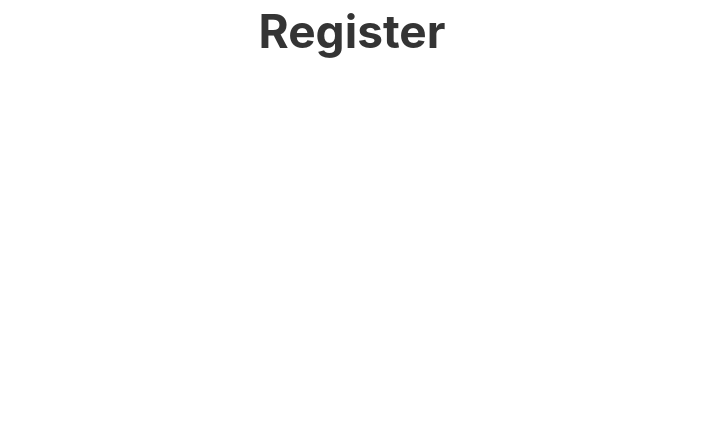
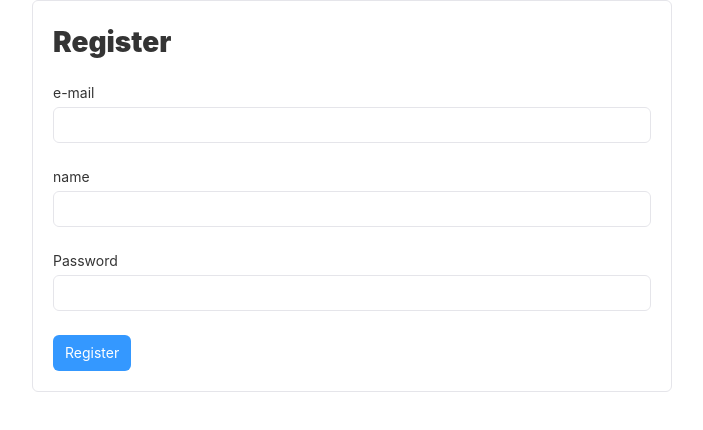
Before and after one commit to joao-pedro-de-moura/OnboardinFront, a React (Create React App) app: page /register in a window 1280 px wide. Shown: the top 430 px of the page, without its empty margins (288-991 px from the left). Built offline with nearby package versions, Linux system fonts and the light colour scheme.

Commit message:
adicionando clientes ao banco de dados e funcionalidades da pagina de cadastro

```diff
--- a/src/pages/login/index.js
+++ b/src/pages/login/index.js
@@ -24,12 +24,12 @@ export default function Login(){
                   </Form.Group>
                   <Form.Group>
                     <Form.ControlLabel>Password</Form.ControlLabel>
-                    <Form.Control name="password" type="password" autoComplete="off" />
+                    <Form.Control name="password" type="password" autoComplete="off"  />
                   </Form.Group>
                   <Form.Group>
                     <ButtonToolbar>
                       <Button appearance="primary">Sign in</Button>
-                      <Button appearance="link">Forgot password?</Button>
+                      <Button appearance="link" href='/error'>Forgot password?</Button>
                     </ButtonToolbar>
                   </Form.Group>
                 </Form>
--- a/src/pages/register/index.js
+++ b/src/pages/register/index.js
@@ -1,9 +1,69 @@
-import React from "react";
+import {
+    Container,
+    Content,
+    Form,
+    ButtonToolbar,
+    Button,
+    Panel,
+    FlexboxGrid
+  } from 'rsuite';
+  import React, {useState} from 'react';
+  import axios from '../../services/axios';
 
-export default function Register(){
-    return(
-        <h1>
-            Register
-        </h1>
+  export default function Register(){
+    const [email, setEmail] = useState('')
+    const [password, setPassword] = useState('')
+    const [name, setName] = useState('')
+   async function handleSubmite(e){
+
+
+        try{
+            const response = await axios.post('/clients',{
+                email,
+                password,
+                name
+            })
+            console.log(response.data)
+
+        }catch(e){
+            e.json({error: "erro"})
+        }
+
+   }
+
+
+    return (
+        <div className="show-fake-browser login-page">
+        <Container>
+          <Content>
+            <FlexboxGrid justify="center">
+              <FlexboxGrid.Item colspan={12}>
+                <Panel header={<h3>Register</h3>} bordered>
+                  <Form fluid onSubmit={handleSubmite}>
+                    <Form.Group>
+                      <Form.ControlLabel> e-mail </Form.ControlLabel>
+                      <Form.Control name="email" value={email} onChange={e => setEmail(e)}/>
+                    </Form.Group>
+                    <Form.Group>
+                      <Form.ControlLabel> name </Form.ControlLabel>
+                      <Form.Control name="name" value={name} onChange={e => setName(e)} />
+                    </Form.Group>
+                    <Form.Group>
+                      <Form.ControlLabel>Password</Form.ControlLabel>
+                      <Form.Control name="password" type="password" autoComplete="off" value={password} onChange={e => setPassword(e)}  />
+                    </Form.Group>
+                    <Form.Group>
+                      <ButtonToolbar>
+                        <Button appearance="primary" type ="submit">Register</Button>
+                      </ButtonToolbar>
+                    </Form.Group>
+                  </Form>
+                </Panel>
+              </FlexboxGrid.Item>
+            </FlexboxGrid>
+          </Content>
+        </Container>
+      </div>
+
     )
-}
+  }
--- a/src/pages/user/index.js
+++ b/src/pages/user/index.js
@@ -9,7 +9,7 @@ const [clients, setClients] = useState()
              const response = await axios.get('/clients/1')
              const {data} = response
 
-             setClients(data.name)
+             setClients(data.names)
              console.log(data)
 
          }
```
